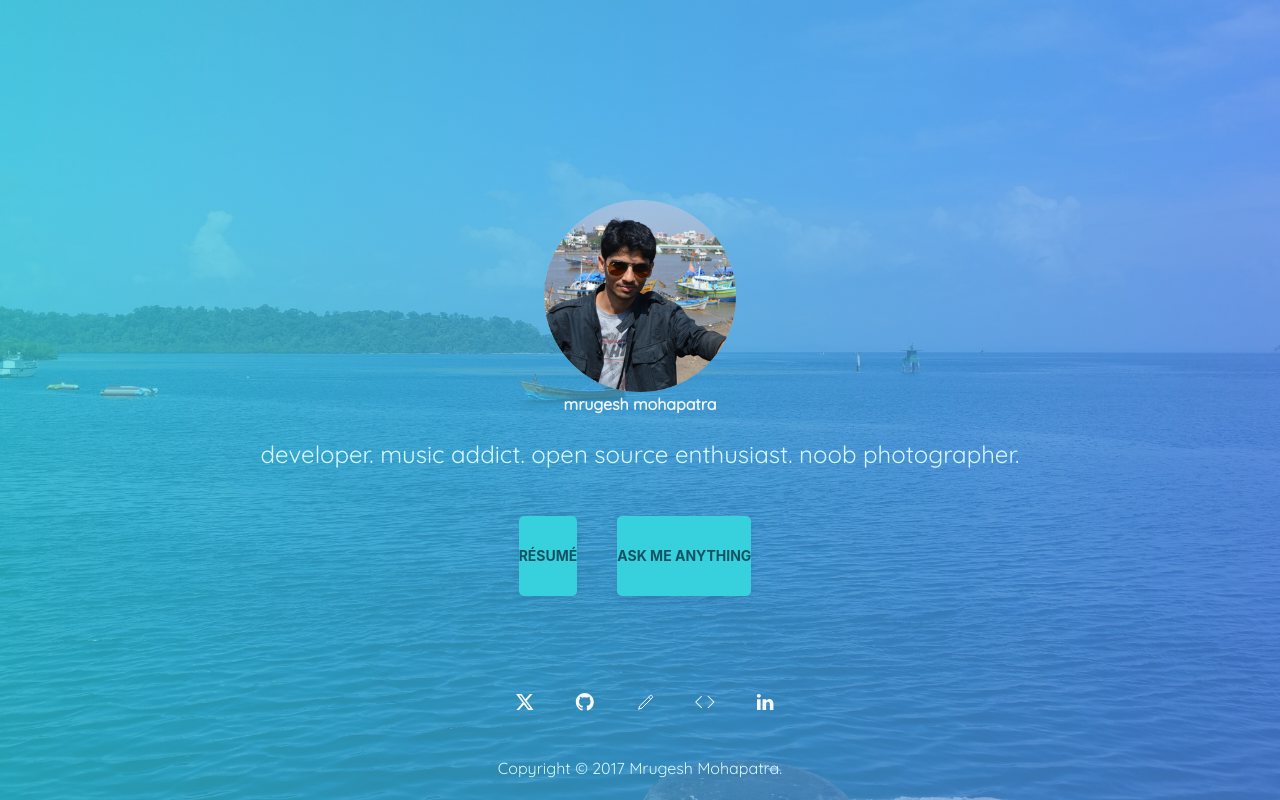
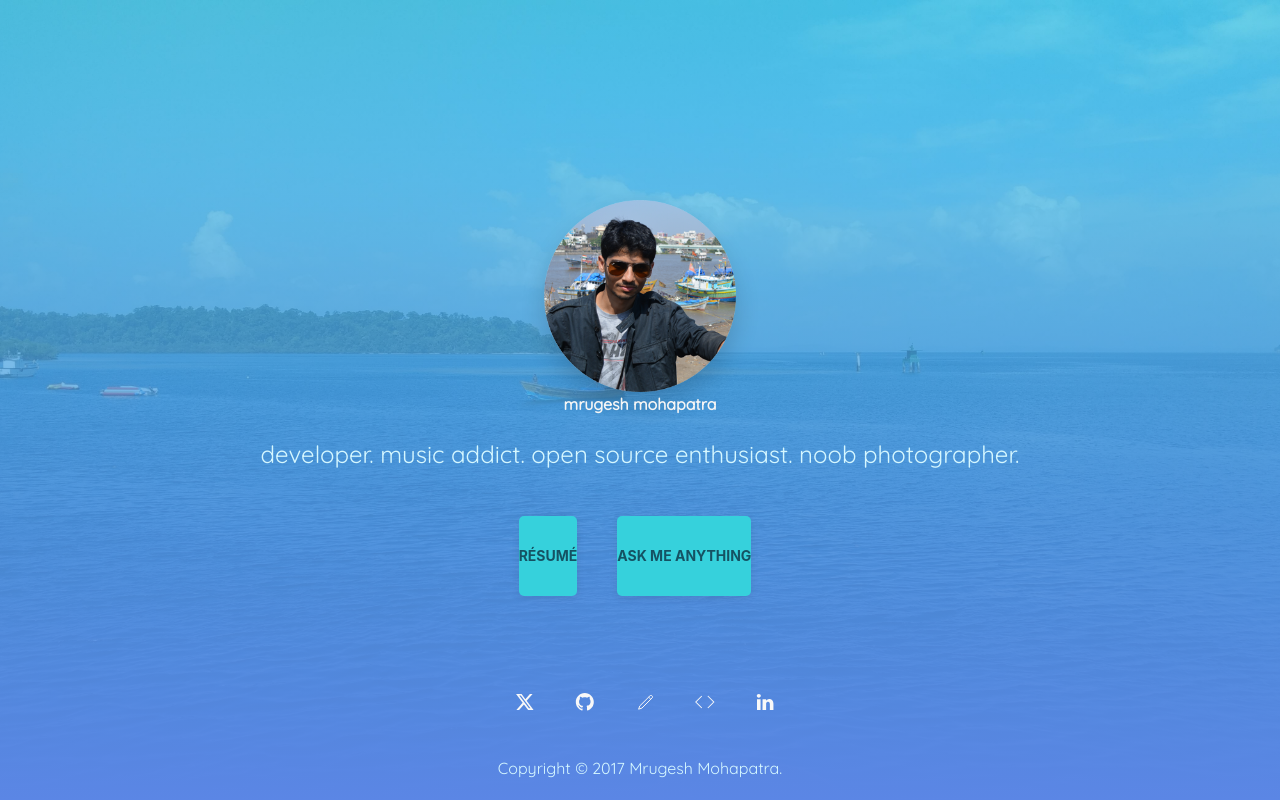
Before and after one commit to raisedadead/portfolio, a React (Create React App) app: page / in a window 1280 px wide. Built offline with nearby package versions, Linux system fonts and the light colour scheme.

Commit message:
fix: update ux stop jerk on profile image

```diff
--- a/src/containers/Home.js
+++ b/src/containers/Home.js
@@ -33,11 +33,14 @@ export default class Home extends Component {
         <div
           className="uk-position-cover"
           style={{
-            background: 'linear-gradient(to right, #36d1dcaa, #5b86e5aa)'
+            background: 'linear-gradient(to bottom, #36d1dc88, #5b86e5)'
           }}
         />
         <div style={contentSyles} className={content}>
-          <div style={{ width: '25%', height: '25%' }}>
+          <div
+            style={{ width: '15vw', height: '15vw', borderRadius: '50%' }}
+            className="uk-box-shadow-large"
+          >
             <ImageLoader src="assets/images/profile.png" alt="profile image" />
           </div>
           <HomeContent />
```
Also changed, not shown: 1 other file (tests, documents, lock files or other folders).
